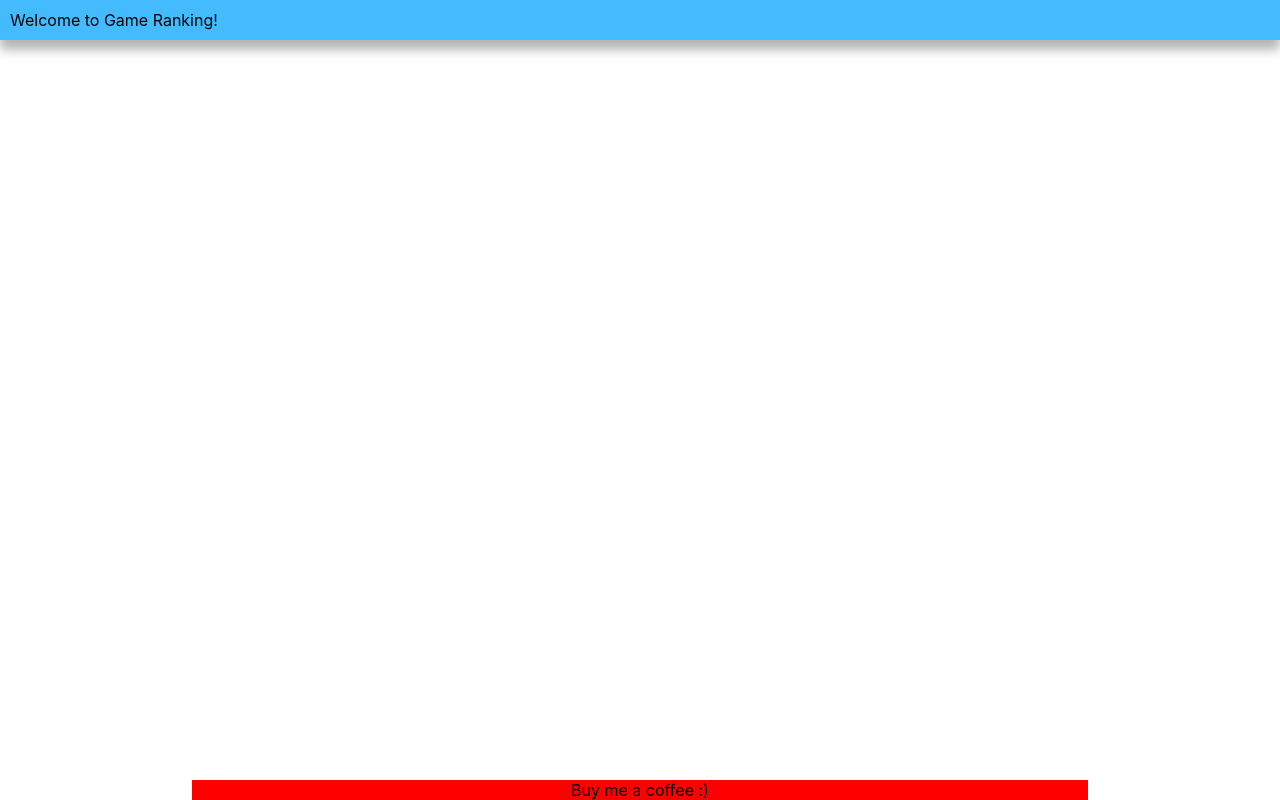
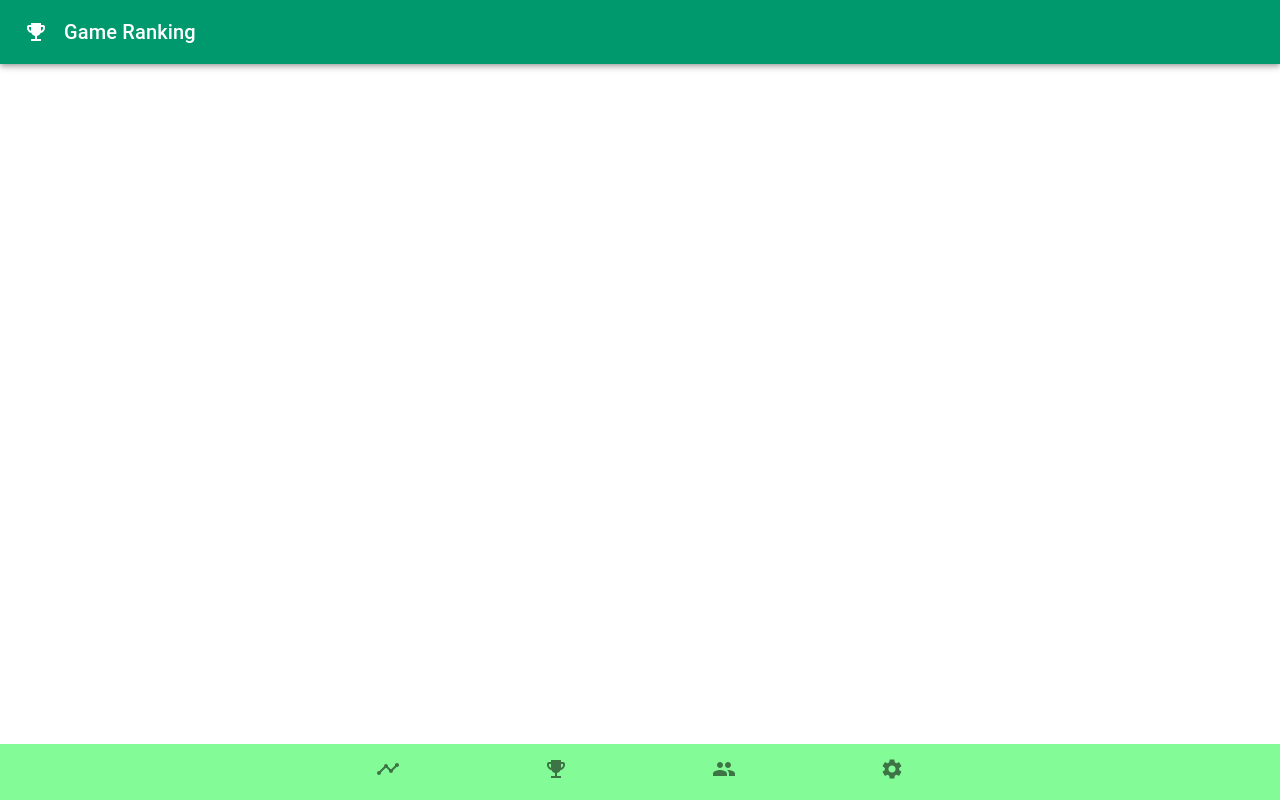
Before and after one commit to StephaneBranly/game-ranking, a React (Create React App) app: page / in a window 1280 px wide. Built offline with nearby package versions, Linux system fonts and the light colour scheme.

Commit message:
init theme

```diff
--- a/package.json
+++ b/package.json
@@ -3,9 +3,12 @@
   "version": "0.1.0",
   "private": true,
   "dependencies": {
+    "@material-ui/core": "^4.12.3",
+    "@material-ui/icons": "^4.11.2",
     "@testing-library/jest-dom": "^5.14.1",
     "@testing-library/react": "^11.2.7",
     "@testing-library/user-event": "^12.8.3",
+    "gh-pages": "^3.2.3",
     "react": "^17.0.2",
     "react-dom": "^17.0.2",
     "react-scripts": "4.0.3",
--- a/src/App.css
+++ /dev/null
@@ -1,4 +0,0 @@
-.App {
-  text-align: center;
-  background-color: #dddddd;
-}
--- a/src/App.js
+++ b/src/App.js
@@ -1,13 +1,35 @@
-import './App.css';
-import Header_gr from './components/header/Header_gr'
-import Footer_gr from './components/footer/Footer_gr'
+import Header from './components/header/Header'
+import Footer from './components/footer/Footer'
+
+import { createMuiTheme, ThemeProvider, createStyles, makeStyles, Theme } from "@material-ui/core/styles";
+
+export const theme = createMuiTheme({
+  palette: {
+    primary: {
+      main: "#00996e",
+    },
+    secondary: {
+      main: "#83fc97",
+    },
+  },
+});
+
+const useStyles = makeStyles((theme) =>
+  createStyles({
+
+  }),
+);
 
 function App() {
+  const classes = useStyles();
+
   return (
-    <div className="App">
-      <Header_gr></Header_gr>
-      <Footer_gr></Footer_gr>
-    </div>
+    <ThemeProvider theme={theme}>
+      <div className="App">
+        <Header></Header>
+        <Footer className={classes.footer}></Footer>
+      </div>
+    </ThemeProvider>
   );
 }
 
--- /dev/null
+++ b/src/components/footer/Footer.js
@@ -0,0 +1,42 @@
+import React from 'react';
+import {
+  makeStyles,
+  createStyles,
+} from "@material-ui/core";
+import BottomNavigation from '@material-ui/core/BottomNavigation';
+import BottomNavigationAction from '@material-ui/core/BottomNavigationAction';
+import Group from '@material-ui/icons/Group';
+import Timeline from '@material-ui/icons/Timeline';
+import EmojiEvents from '@material-ui/icons/EmojiEvents';
+import Settings from '@material-ui/icons/Settings';
+
+const useStyles = makeStyles((theme) =>
+createStyles({
+  root: {
+    flexGrow: 1,
+    backgroundColor: theme.palette.secondary.main,
+    width: "100%",
+    position: 'fixed',
+    bottom: 0,
+  },
+}),
+);
+
+export default function Footer(){
+  const classes = useStyles();
+
+  const [value, setValue] = React.useState('recents');
+
+  const handleChange = (event, newValue) => {
+    setValue(newValue);
+  };
+
+  return (
+    <BottomNavigation value={value} onChange={handleChange} className={classes.root}>
+      <BottomNavigationAction label="Summary" value="summary" icon={<Timeline />} />
+      <BottomNavigationAction label="Games" value="games" icon={<EmojiEvents />} />
+      <BottomNavigationAction label="Players" value="players" icon={<Group />} />
+      <BottomNavigationAction label="Settings" value="settings" icon={<Settings />} />
+    </BottomNavigation>
+  );
+}
--- a/src/components/footer/Footer_gr.css
+++ /dev/null
@@ -1,12 +0,0 @@
-footer{
-    position: absolute;
-    bottom: 0px;
-    width: 100%;
-}
-
-footer #content
-{
-    display: inline-block;
-    background-color: red;
-    width: 70%;
-}
--- a/src/components/footer/Footer_gr.js
+++ /dev/null
@@ -1,13 +0,0 @@
-import './Footer_gr.css';
-
-function Footer_gr() {
-  return (
-   <footer>
-       <div id='content'>
-            Buy me a coffee :)
-       </div>
-   </footer>
-  );
-}
-
-export default Footer_gr;
--- /dev/null
+++ b/src/components/header/Header.js
@@ -0,0 +1,43 @@
+import {
+  AppBar,
+  Toolbar,
+  Typography,
+  makeStyles,
+  createStyles,
+} from "@material-ui/core";
+import EmojiEvents from '@material-ui/icons/EmojiEvents';
+import React, { Component } from "react";
+
+
+const useStyles = makeStyles((theme) =>
+createStyles({
+  root: {
+    flexGrow: 1,
+    marginBottom: theme.spacing(4),
+  },
+  EmojiEvents: {
+    marginRight: theme.spacing(2),
+  },
+  title: {
+    flexGrow: 1,
+  },
+}),
+);
+
+export default function Header(){
+  const classes = useStyles();
+
+  return (
+      <div className={classes.root}>
+          <AppBar position="static">
+          <Toolbar>
+              <EmojiEvents className={classes.EmojiEvents}/>
+              <Typography variant="h6" className={classes.title}>
+                  Game Ranking
+              </Typography>
+          </Toolbar>
+          </AppBar>
+      </div>
+      );
+
+}
--- a/src/components/header/Header_gr.css
+++ /dev/null
@@ -1,6 +0,0 @@
-header{
-    background-color: rgb(68, 187, 255);
-    text-align: left;
-    padding: 10px;
-    box-shadow: 0px 10px 10px rgb(182, 182, 182);
-}
--- a/src/components/header/Header_gr.js
+++ /dev/null
@@ -1,11 +0,0 @@
-import './Header_gr.css';
-
-function Header_gr() {
-  return (
-   <header>
-       Welcome to Game Ranking!
-   </header>
-  );
-}
-
-export default Header_gr;
```
Also changed, not shown: 1 other file (tests, documents, lock files or other folders).
